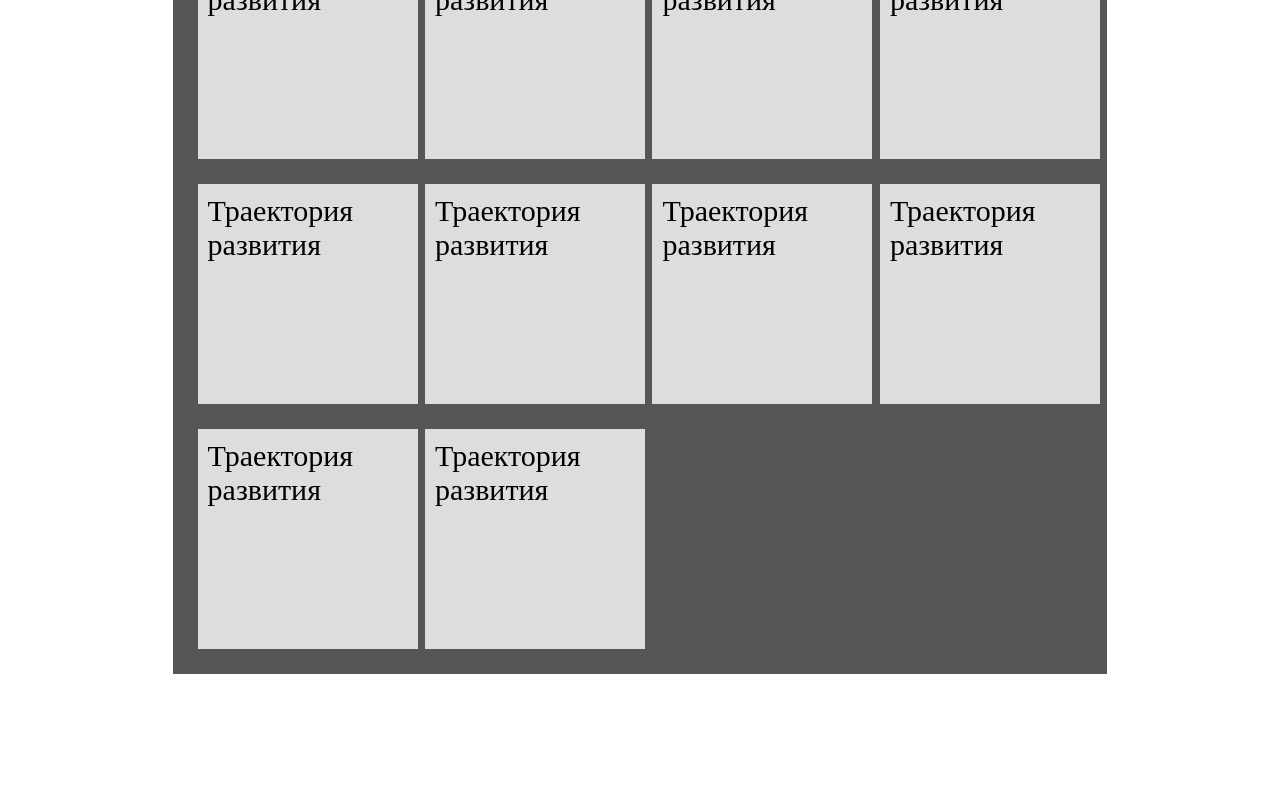
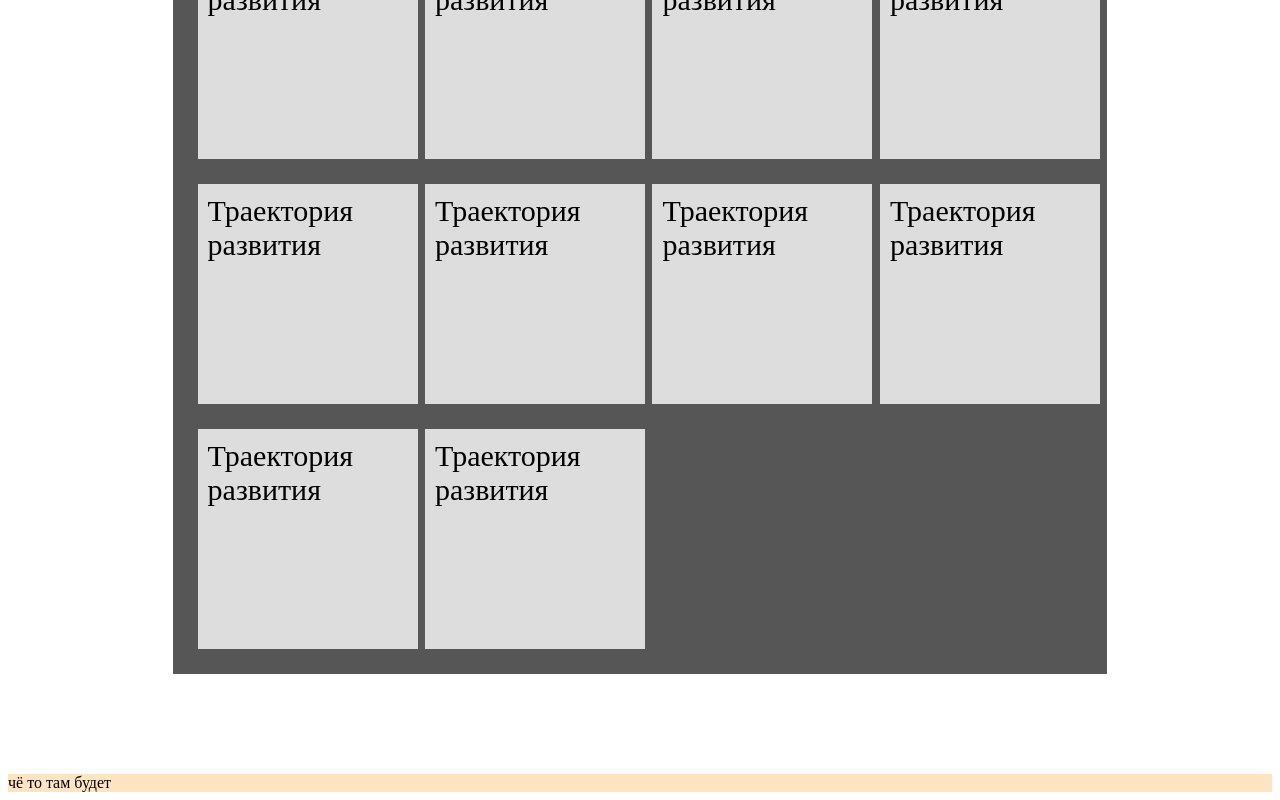
Before and after one commit to manInit/school-page-front, a React (Create React App) app: page / in a window 1280 px wide. Shown: the part 248-1048 px from the top of the page. Before the commit the page ends 930 px from the top, so only its background shows below. Built offline with nearby package versions, Linux system fonts and the light colour scheme.

Commit message:
under line information/contacts space

```diff
--- a/public/index.html
+++ b/public/index.html
@@ -6,6 +6,7 @@
     <link rel="stylesheet" type="text/css" href="./grid.css">
     <link rel="stylesheet" type="text/css" href="./personal_space.css">
     <link rel="stylesheet" type="text/css" href="./head_panel.css">
+    <link rel="stylesheet" type="text/css" href="./under_line.css">
     <!-- <link rel="icon" type="image/x-icon" href="./materials/icelogo.png"> -->
     <title>school-page</title>
   </head>
--- /dev/null
+++ b/public/under_line.css
@@ -0,0 +1,4 @@
+.under_line{
+    margin-top: 100px;
+    background-color: bisque;
+}
--- a/src/home.jsx
+++ b/src/home.jsx
@@ -5,12 +5,13 @@ import uni_logo from './pics/4746124.png'
 
 export const base_url = 'http://localhost:3000'
 // export const home_btn = <input type="button" value='⌂' className='home_btn' onClick={() => {window.location.href=base_url}}/>
-export const uni_btn = <div className='uni_btn' onClick={() => {window.location.href='https://www.istu.edu'}}><img src={uni_logo} width='40' /></div>
+export const uni_btn = <div className='uni_btn' onClick={() => {window.location.href='https://www.istu.edu'}}><img src={uni_logo} width='40' alt="uni_logo"/></div>
 export const home_btn = <div value='⌂' className='home_btn' onClick={() => {window.location.href=base_url}}><span>⌂</span></div>
 export const personal_space_btn = <input type='button' value='Личный кабинет' style={{marginLeft: 'auto'}} onClick={()=>{window.location.href=base_url+'/personal'}} />
 export const user_btn = <span className="user_fi">Имя Фамилия</span>
 export const login_btn = <input type='button' value='Вход' onClick={()=>{window.location.href=base_url+'/login'}}/>
 export const register_btn = <input type='button' value='Регистрация' style={{marginLeft: 'auto'}} onClick={()=>{window.location.href=base_url+'/register'}}/>
+export const under_line = <div className="under_line"><span>чё то там будет</span></div>
 
 const Home = () =>{
     useEffect(() => {
@@ -29,6 +30,7 @@ const Home = () =>{
                     trajectory_div(elem)
                 ))}
             </div>
+            {under_line}
         </>
     )
 }
```
